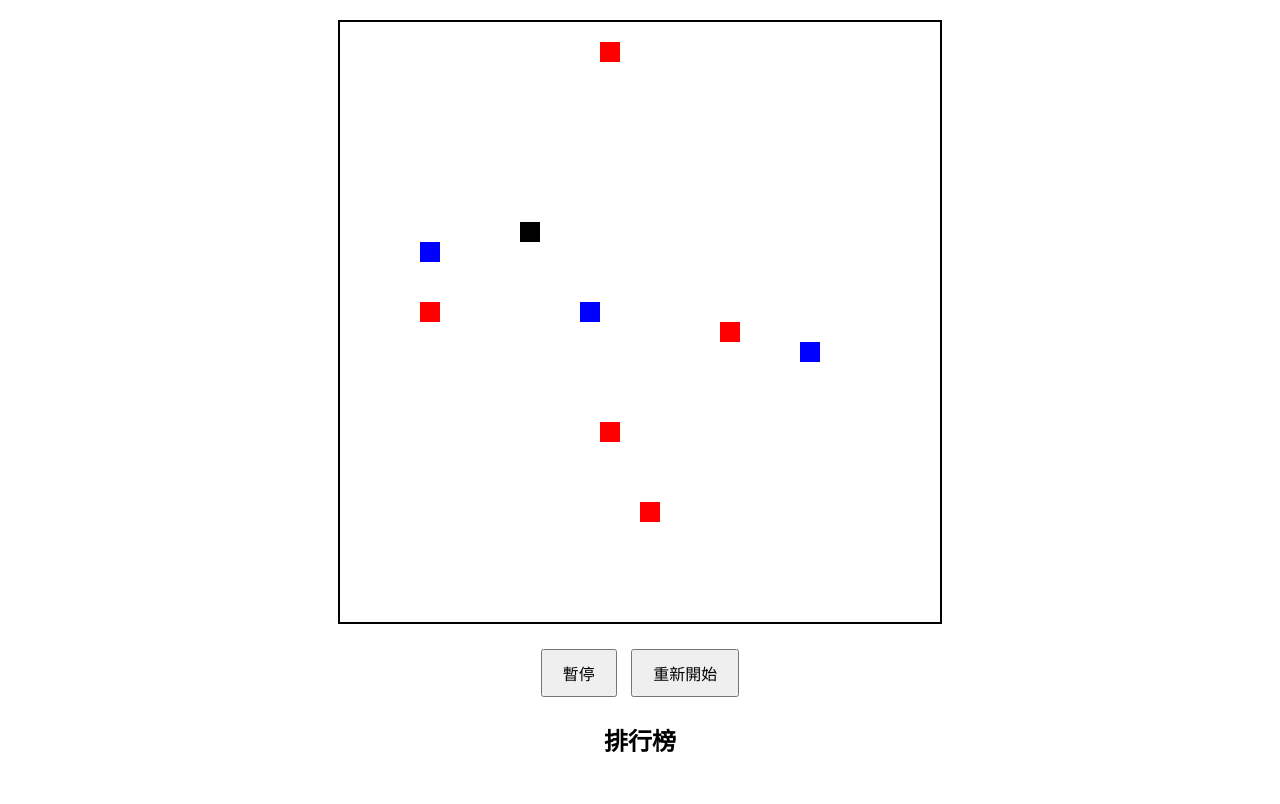
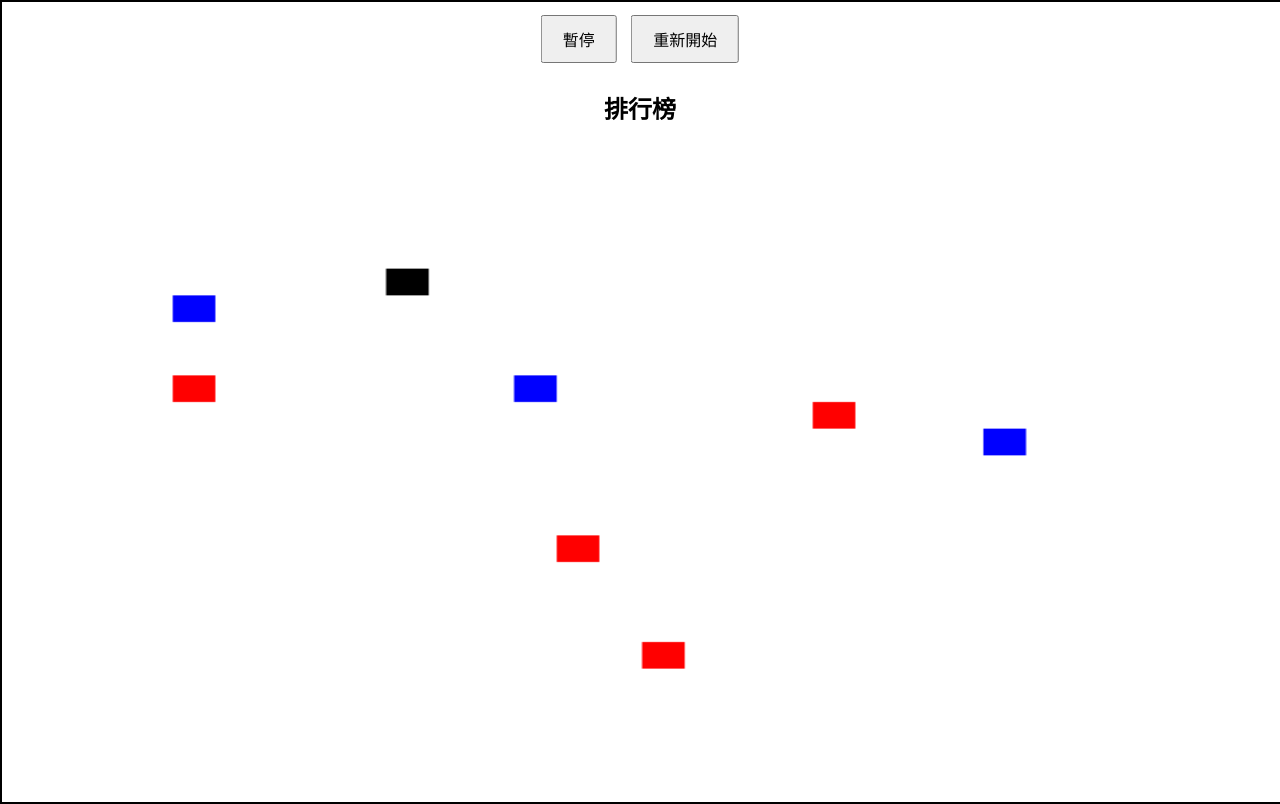
Before and after one commit to kuma-lioho/game, a plain HTML site: page index.html in a window 1280 px wide. Both pictures are taken after a click on the button "開始遊戲". Drawn offline with Linux system fonts and the light colour scheme.

Commit message:
Update style.css

```diff
--- a/style.css
+++ b/style.css
@@ -4,6 +4,8 @@ body {
   background-color: #ffffff;
   margin: 0;
   padding: 0;
+  height: 100vh;
+  overflow: hidden;
 }
 
 #start-screen {
@@ -13,12 +15,17 @@ body {
 canvas {
   background-color: #ffffff;
   display: block;
-  margin: 20px auto;
+  margin: 0;
   border: 2px solid #000;
+  width: 100vw;
+  height: 100vh;
 }
 
 #controls {
-  margin: 10px;
+  position: absolute;
+  top: 10px;
+  left: 50%;
+  transform: translateX(-50%);
 }
 
 #controls button {
@@ -28,5 +35,8 @@ canvas {
 }
 
 #score-board {
-  margin-top: 20px;
+  position: absolute;
+  top: 70px;
+  left: 50%;
+  transform: translateX(-50%);
 }
```
